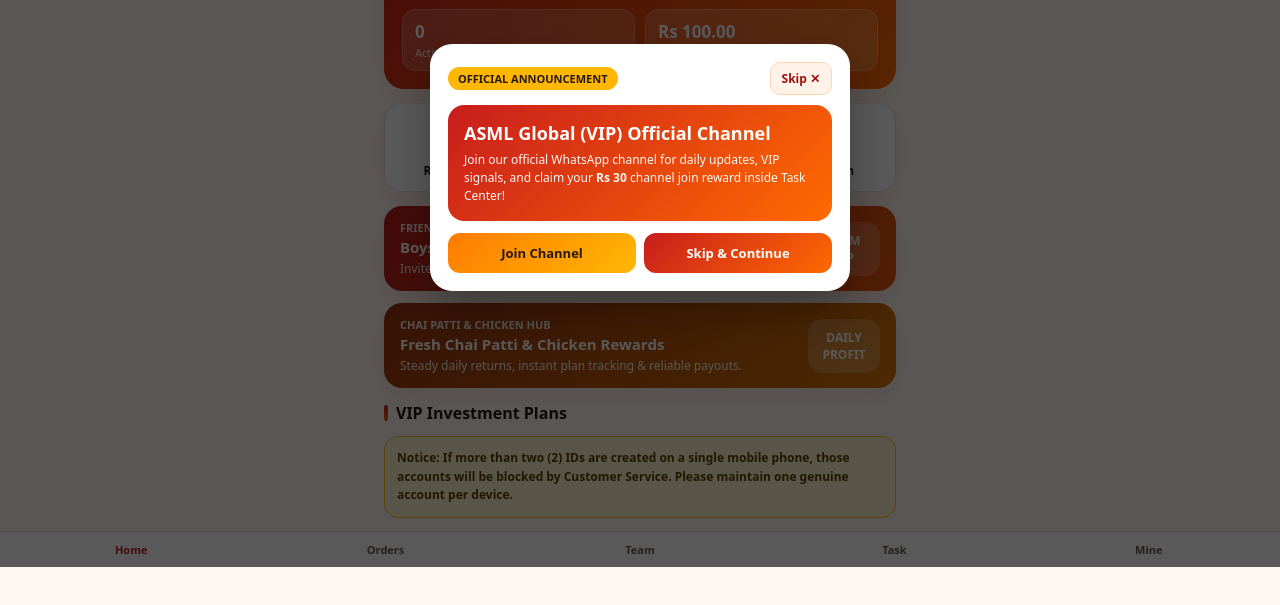
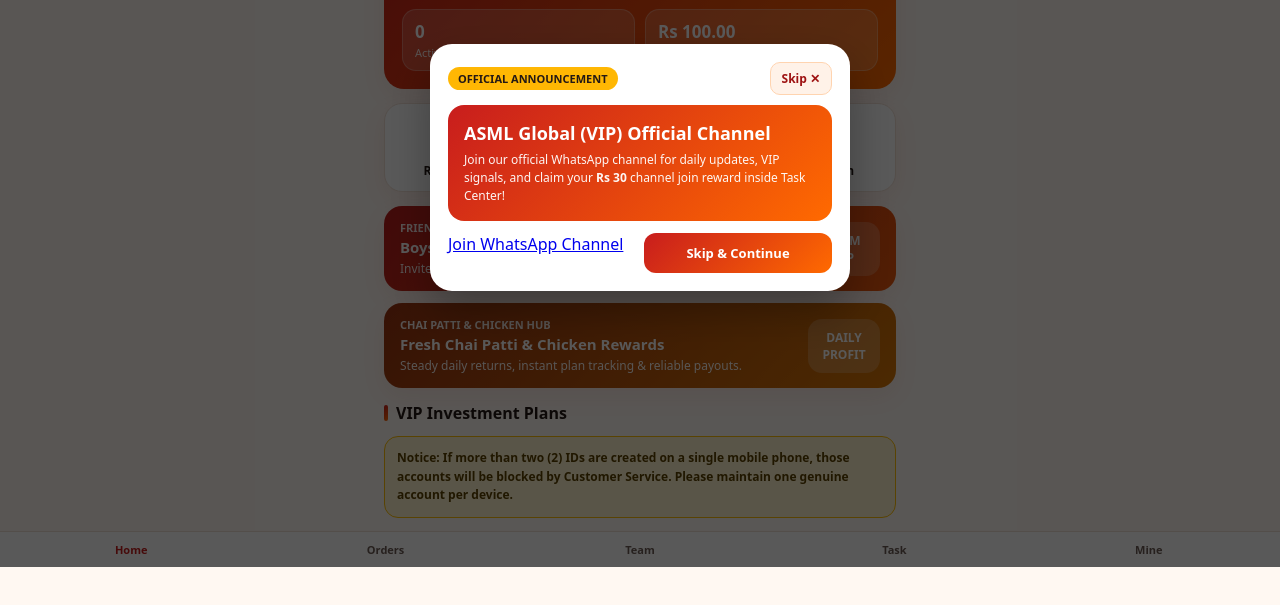
Before and after one commit to asml-global-vip-pk/PKR-earning-, a plain HTML site: page index.html in a window 1280 px wide. Shown: the part 233-838 px from the top of the page. Drawn offline with Linux system fonts and the light colour scheme.

Commit message:
Update index.html

```diff
--- a/index.html
+++ b/index.html
@@ -332,7 +332,8 @@
         </p>
       </div>
       <div class="btn-row">
-        <a id="openingChannelLink" href="https://whatsapp.com/channel/0029VbEdkCEAojYpbT79RR3f" target="_blank" rel="noopener" class="btn btn-gold" style="text-align:center;text-decoration:none">Join Channel</a>
+                <a id="openingChannelLink" href="https://whatsapp.com/channel/0029VbEdkCEAojYpbT79RR3" target="_blank" rel="noopener">Join WhatsApp Channel</a>
+
         <button class="btn btn-primary" onclick="closeOpeningAd()">Skip & Continue</button>
       </div>
     </div>
```
